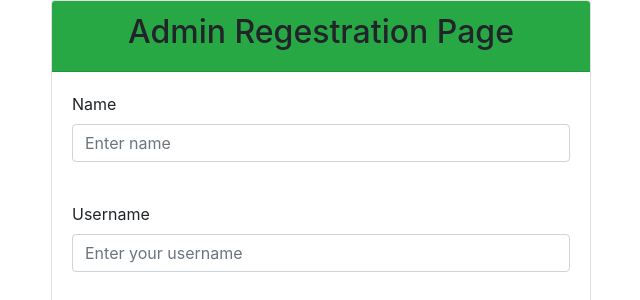
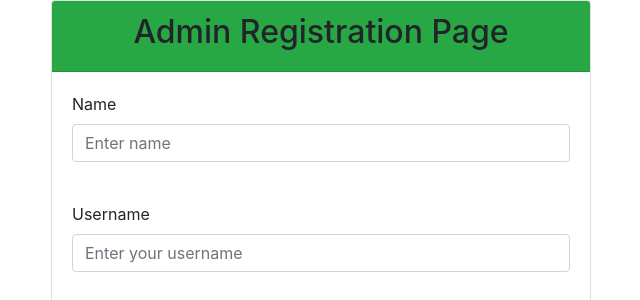
Before and after one commit to ali-azgar-rakib/Online-Result-Publication-System-With-Raw-PHP, a PHP site: page /admin/register.php in a window 1280 px wide. Shown: the top 300 px of the page, without its empty margins (319-959 px from the left). Run offline with PHP 8.4, Linux system fonts and the light colour scheme; some libraries are stand-ins or nearby versions.

Commit message:
solve spelling mistake.

```diff
--- a/admin/register.php
+++ b/admin/register.php
@@ -131,7 +131,7 @@ if (isset($_POST['register'])) {
         <div class="card m-auto">
 
           <div class="card-header bg-success text-center">
-            <h2>Admin Regestration Page</h2>
+            <h2>Admin Registration Page</h2>
 
             <!-- // if(isset($_SESSION['dsuccess'])){
               //   $insert_message = $_SESSION['dsuccess'];
```
